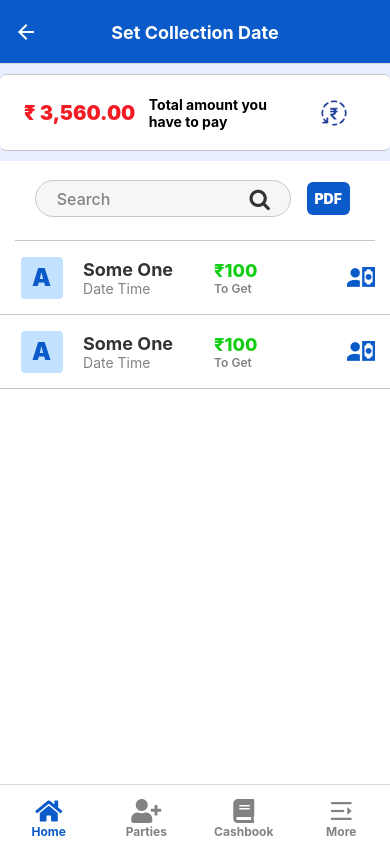
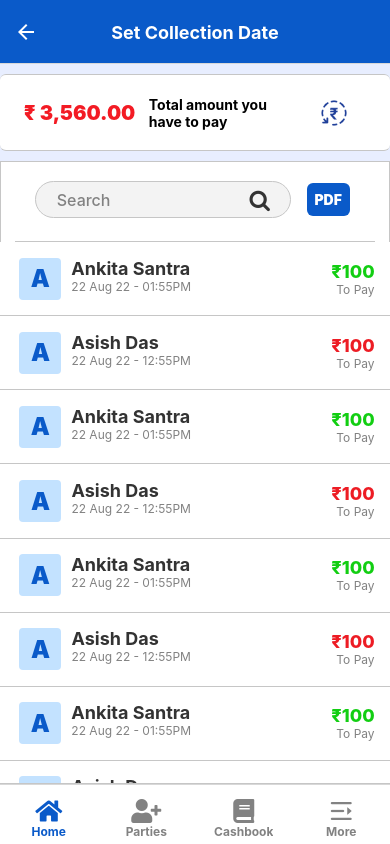
Before and after one commit to Souvik-Bhattacharyya/OneCreditPe, a React Native app: screen /HomeScreens in a window 390 px wide. Both pictures are taken after a click on the element 326 px from the left and 35 px from the top of the page. Built offline with nearby package versions, Linux system fonts and the light colour scheme.

Commit message:
Customer Sec

```diff
--- a/Components/Cash/ToGetUser.js
+++ b/Components/Cash/ToGetUser.js
@@ -1,4 +1,4 @@
-import { View, Text, StyleSheet, TouchableOpacity } from 'react-native'
+import { View, Text, TouchableOpacity, StyleSheet } from 'react-native'
 import React from 'react';
 import Icon from 'react-native-vector-icons/MaterialCommunityIcons';
 import metrics from '../../Constants/metrics';
@@ -7,26 +7,25 @@ import { useNavigation } from "@react-navigation/native";
 const ToGetUser = () => {
     const navigation = useNavigation();
     return (
-        <View>
+        <>
             <TouchableOpacity
             onPress={() => navigation.navigate('UserDetails')}
             style={styles.contactBox}>
+                <View style={{flexDirection: 'row', alignItems:'flex-start', width:'50%', justifyContent:'center', backgroundColor:'#fff'}}>
                     <View style={{ width: 42, height: 42, backgroundColor: '#c3e2ff', justifyContent: 'center', alignItems: 'center', borderRadius: 4 }}>
                         <Text style={{ fontSize: 24, fontWeight: '900', color: '#0A5AC9' }}>A</Text>
                     </View>
-                <View style={{ paddingHorizontal: metrics.horizontalScale(20) }}>
-                    <Text style={{ fontSize: 18, fontWeight: '700', color: '#333' }}>Some One</Text>
-                    <Text style={{ fontSize: 14, fontWeight: '400', color: '#828282' }}>Date Time</Text>
+                    <View style={{flexDirection:'column', marginLeft: 10}}>
+                        <Text style={{ fontSize: 18, fontWeight: '700', color: '#333' }}>Ankita Santra</Text>
+                        <Text style={{ fontSize: 12, fontWeight: '400', color: '#828282' }}>22 Aug 22 - 01:55PM</Text>
                     </View>
-                <View style={{ paddingHorizontal: metrics.horizontalScale(20) }}>
+                </View>
+                <View style={{width:'40%', alignItems:'flex-end', backgroundColor:'#fff'}}>
                     <Text style={{ fontSize: 18, fontWeight: '800', color: '#12CE12' }}>₹100</Text>
-                    <Text style={{ fontSize: 12, fontWeight: '600', color: '#828282' }}>To Get</Text>
+                    <Text style={{ fontSize: 12, fontWeight: '400', color: '#828282' }}>To Pay</Text>
                 </View>
-                <TouchableOpacity style={{ position: 'absolute', right: 15 }} >
-                    <Icon name="account-cash" color={'#0A5AC9'} size={28} />
             </TouchableOpacity>
-            </TouchableOpacity>
-        </View>
+        </>
     )
 }
 
@@ -35,12 +34,13 @@ export default ToGetUser;
 const styles = StyleSheet.create({
     contactBox: {
         flexDirection: 'row',
-        paddingHorizontal: metrics.horizontalScale(20),
+        paddingHorizontal: metrics.horizontalScale(15),
         paddingVertical: metrics.verticalScale(15),
         alignItems: 'center',
         backgroundColor: '#fff',
-        borderBottomWidth: 1,
+        borderBottomWidth: .5,
         borderColor: '#c6c6c6',
-        width: '100%'
+        width: '100%',
+        justifyContent:'space-between'
     }
 });
--- a/Components/Cash/ToPayUser.js
+++ b/Components/Cash/ToPayUser.js
@@ -2,27 +2,30 @@ import { View, Text, TouchableOpacity, StyleSheet } from 'react-native'
 import React from 'react';
 import Icon from 'react-native-vector-icons/MaterialCommunityIcons';
 import metrics from '../../Constants/metrics';
+import { useNavigation } from "@react-navigation/native";
 
 const ToPayUser = () => {
+    const navigation = useNavigation();
     return (
-        <View>
-            <TouchableOpacity style={styles.contactBox}>
-                <View style={{ width: 42, height: 42, backgroundColor: '#c3e2ff', justifyContent: 'center', alignItems: 'center', borderRadius: 4 }}>
-                    <Text style={{ fontSize: 24, fontWeight: '900', color: '#0A5AC9' }}>A</Text>
+        <>
+            <TouchableOpacity
+                onPress={() => navigation.navigate('UserDetails')}
+                style={styles.contactBox}>
+                <View style={{ flexDirection: 'row', alignItems: 'flex-start', width: '50%', justifyContent: 'center', backgroundColor: '#fff' }}>
+                    <View style={{ width: 42, height: 42, backgroundColor: '#c3e2ff', justifyContent: 'center', alignItems: 'center', borderRadius: 4 }}>
+                        <Text style={{ fontSize: 24, fontWeight: '900', color: '#0A5AC9' }}>A</Text>
+                    </View>
+                    <View style={{ flexDirection: 'column', marginLeft: 10 }}>
+                        <Text style={{ fontSize: 18, fontWeight: '700', color: '#333' }}>Asish Das</Text>
+                        <Text style={{ fontSize: 12, fontWeight: '400', color: '#828282' }}>22 Aug 22 - 12:55PM</Text>
+                    </View>
                 </View>
-                <View style={{ paddingHorizontal: metrics.horizontalScale(20) }}>
-                    <Text style={{ fontSize: 18, fontWeight: '700', color: '#333' }}>Some One</Text>
-                    <Text style={{ fontSize: 14, fontWeight: '400', color: '#828282' }}>Date Time</Text>
-                </View>
-                <View style={{ paddingHorizontal: metrics.horizontalScale(20) }}>
+                <View style={{ width: '40%', alignItems: 'flex-end', backgroundColor: '#fff' }}>
                     <Text style={{ fontSize: 18, fontWeight: '800', color: '#ED1C24' }}>₹100</Text>
                     <Text style={{ fontSize: 12, fontWeight: '400', color: '#828282' }}>To Pay</Text>
                 </View>
-                <TouchableOpacity style={{ position: 'absolute', right: 15 }} >
-                    <Icon name="account-cash" color={'#0A5AC9'} size={28} />
-                </TouchableOpacity>
             </TouchableOpacity>
-        </View>
+        </>
     )
 }
 
@@ -31,12 +34,13 @@ export default ToPayUser;
 const styles = StyleSheet.create({
     contactBox: {
         flexDirection: 'row',
-        paddingHorizontal: metrics.horizontalScale(20),
+        paddingHorizontal: metrics.horizontalScale(15),
         paddingVertical: metrics.verticalScale(15),
         alignItems: 'center',
         backgroundColor: '#fff',
-        borderBottomWidth: 1,
+        borderBottomWidth: .5,
         borderColor: '#c6c6c6',
-        width:'100%'
+        width: '100%',
+        justifyContent: 'space-between'
     }
 });
--- a/Components/CustomerEntries.js
+++ b/Components/CustomerEntries.js
@@ -94,7 +94,7 @@ import {
                 styles.btnTxt,
                 { color: isActive === "cash in" ? "#fff" : "#20409A" },
               ]}>
-              Cash In
+              To Get
             </Text>
           </TouchableOpacity>
           <TouchableOpacity
@@ -113,7 +113,7 @@ import {
                 styles.btnTxt,
                 { color: isActive === "cash out" ? "#fff" : "#20409A" },
               ]}>
-              Cash Out
+              To Pay
             </Text>
           </TouchableOpacity>
         </View>
--- a/Components/CustomerTransaction.js
+++ b/Components/CustomerTransaction.js
@@ -15,7 +15,9 @@ const CustomerTransaction = () => {
             justifyContent: 'center',
             paddingTop: metrics.verticalScale(15),
             flex: 1,
-            position: 'relative'
+            position: 'relative',
+            borderColor: '#c6c6c6',
+            borderWidth: .8,
         },
         search: {
             flexDirection: 'row',
@@ -24,15 +26,15 @@ const CustomerTransaction = () => {
             alignItems: 'center',
             paddingHorizontal: metrics.horizontalScale(10),
             borderColor: '#c6c6c6',
-            borderWidth: 1,
+            borderWidth: .8,
             borderRadius: 46,
-            backgroundColor: '#f6f6f6',
+            backgroundColor: '#f3f3f3',
         }
     });
 
     return (
         <View style={styles.container}>
-            <View style={{ borderBottomColor: '#c6c6c6', borderBottomWidth: 1 }}>
+            <View style={{ borderBottomColor: '#c6c6c6', borderBottomWidth: .6 }}>
                 <View style={{ flexDirection: 'row', width: '100%', justifyContent: 'space-between', alignItems: "center", paddingBottom: 20, paddingHorizontal: metrics.horizontalScale(20) }}>
                     <View style={styles.search}>
                         <TextInput
@@ -63,9 +65,19 @@ const CustomerTransaction = () => {
                 </View>
             </View>
             <ScrollView>
-                <View style={{ width }}>
+                <View style={{width}}>
                     <ToGetUser />
+                    <ToPayUser />
                     <ToGetUser />
+                    <ToPayUser />
+                    <ToGetUser />
+                    <ToPayUser />
+                    <ToGetUser />
+                    <ToPayUser />
+                    <ToGetUser />
+                    <ToPayUser />
+                    <ToGetUser />
+                    <ToPayUser />
                 </View>
             </ScrollView >
         </View>
--- a/Components/UserDetails.js
+++ b/Components/UserDetails.js
@@ -18,8 +18,13 @@ const CustomerHome = () => {
   const width = Dimensions.get('window').width;
 
   return (
-    <View style={{ flex: 1 }}>
+    <View style={{ flex: 1, backgroundColor:'#E8EEFF'}}>
       <ScrollView>
+        <UserTransaction />
+        <UserTransaction />
+        <UserTransaction />
+        <UserTransaction />
+        <UserTransaction />
         <UserTransaction />
         <UserTransaction />
       </ScrollView>
--- a/Components/UserTransaction.js
+++ b/Components/UserTransaction.js
@@ -6,7 +6,7 @@ const UserTransaction = () => {
     return (
         <View style={styles.container}>
             <View style={{ width: '100%', justifyContent: 'center', alignItems: 'center', marginBottom: 10 }}>
-                <Text style={{ fontSize: 18, color: "#808282", fontWeight: "900", }}>Date / Time</Text>
+                <Text style={{ fontSize: 14, color: "#aaa", fontWeight: "900", }}>02 July 22</Text>
             </View>
             <View>
                 <ToGet />
--- a/Screens/CustomerPage/AfterCustomerAddHome.js
+++ b/Screens/CustomerPage/AfterCustomerAddHome.js
@@ -96,6 +96,8 @@ const Customer = () => {
                         <Icon name="account-arrow-right" color={'#F31B24'} size={32} />
                     </View>
                 </View>
+
+
                 <CustomerTransaction  />
 
                 <View
```
Lines whose indentation alone changed are shown as unchanged.
